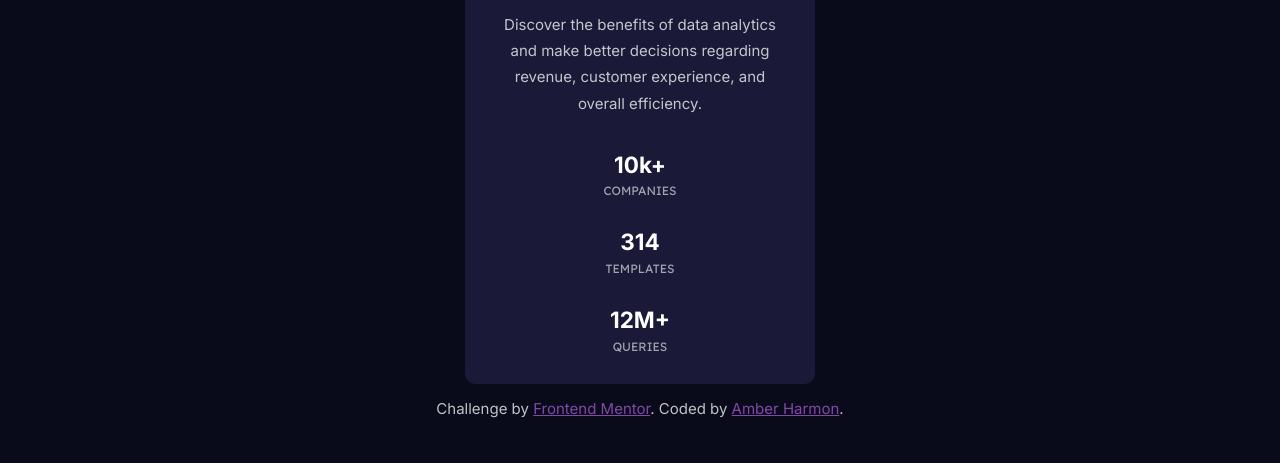
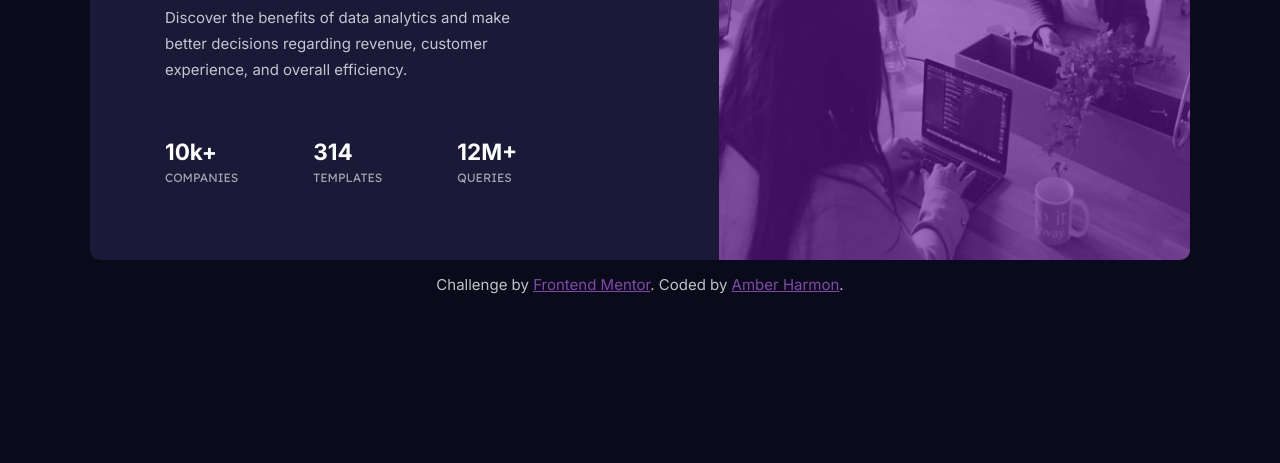
Before and after one commit to aharmon413/stats-preview-card-component, a plain HTML site: page index.html in a window 1280 px wide. Shown: the part 418-881 px from the top of the page. After the commit the page ends 800 px from the top, so only its background shows below. Drawn offline with Linux system fonts and the light colour scheme.

Commit message:
Finished desktop layout

```diff
--- a/index.html
+++ b/index.html
@@ -17,13 +17,19 @@
     <div class="text">
       <h1>Get <span class="accent">insights</span> that help your business grow.</h1>
 
-      <p class="main">Discover the benefits of data analytics and make better decisions regarding revenue, customer
-      experience, and overall efficiency.</p>
+      <p class="main">Discover the benefits of data analytics and make better decisions regarding
+        revenue, customer experience, and overall efficiency.</p>
 
-      <div class="numbers">
-        <p class="number">10k+</p><p class="metric">companies</p>
-        <p class="number">314</p><p class="metric">templates</p>
-        <p class="number">12M+</p><p class="metric">queries</p>
+      <div class="stats">
+        <div class="metric">
+          <p class="number">10k+</p><p class="item">companies</p>
+        </div>
+        <div class="metric">
+          <p class="number">314</p><p class="item">templates</p>
+        </div>
+        <div class="metric">
+          <p class="number">12M+</p><p class="item">queries</p>
+        </div>
       </div>
     </div>
   </div>
--- a/style.css
+++ b/style.css
@@ -64,11 +64,11 @@ p.main {
     margin: 1em 0 2em 0;
 }
 
-.numbers {
+.stats {
     margin-top: 2.25em;
 }
 
-p.metric {
+p.item {
     color: hsla(0, 0%, 100%, 0.6);
     font-size: .8em;
     font-family: 'Lexend Deca', sans-serif;
@@ -76,7 +76,7 @@ p.metric {
     margin: 0 0 2.5em 0;
 }
 
-p.metric:last-of-type {
+p.item:last-of-type {
     margin: 0;
 }
 
@@ -99,3 +99,53 @@ footer a {
 footer a:visited {
     color:hsl(277, 64%, 81%)
 }
+
+/* larger screen layout */
+@media screen and (min-width: 1200px) {
+    .container {
+        display: flex;
+        flex-direction: row-reverse;
+        max-width: 1100px;
+        margin: 14.5em auto 0 auto;
+    }
+    .image {
+        border-radius: 0 10px 10px 0;
+        width: 90%;
+    }
+
+    img.desktop {
+        display: block;
+        opacity: 0.4;
+        width: 100%;
+        height: 100%
+    }
+
+    img.mobile {
+        display: none;
+    }
+
+    .text {
+        text-align: left;
+        padding: 5em;
+    }
+
+    h1 {
+        font-size: 2.75em;
+    }
+
+    p.main {
+        padding: 1em 6em 1em 0;
+    }
+
+    .stats {
+        display: flex;
+    }
+
+    .metric {
+        margin-right: 5em;
+    }
+
+    p.number {
+        margin-left: 0;
+    }
+}
```
